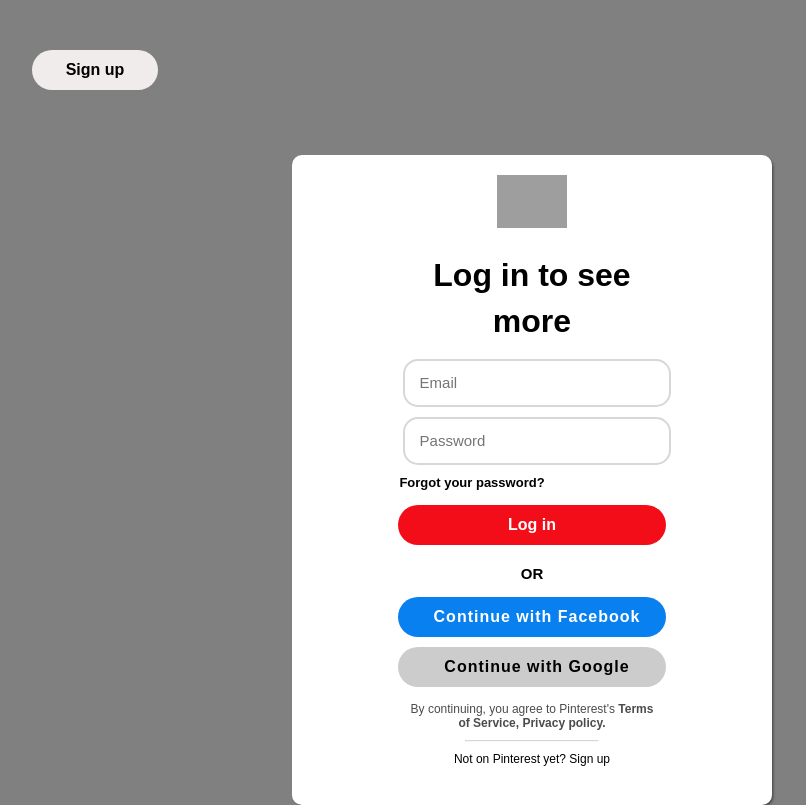
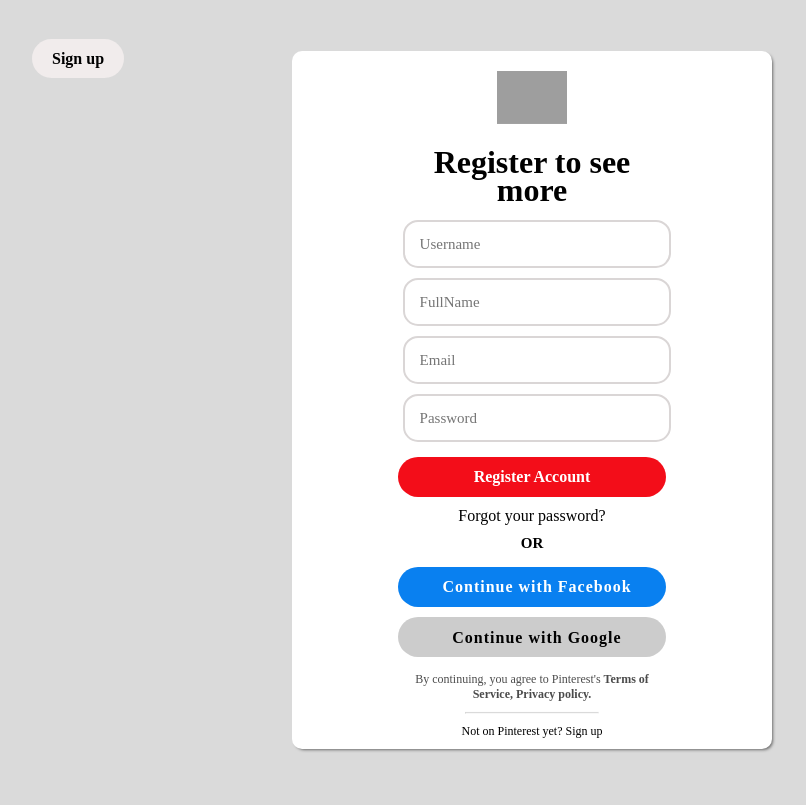
Before and after one commit to Diwaskarki96/Pinterest_Clone, a Node server app: page / in a window 1280 px wide. Shown: the whole page, without its empty margins (108-914 px from the left). After the commit the page ends 752 px from the top, so only its background shows below. Run offline with Node 20, Linux system fonts and the light colour scheme; some libraries are stand-ins or nearby versions; grey boxes are pictures that could not be loaded.

Commit message:
improve html and css

```diff
--- a/public/css/style.css
+++ b/public/css/style.css
@@ -3,32 +3,27 @@
         margin: 0;
         padding: 0;
         box-sizing: border-box;
+        font-family: "Gilroy";
       }
       body {
-        background-color: gray;
-        font-family: Arial, Helvetica, sans-serif;
+        background-color: #dadada;
+
       }
       .container {
         background-color: white;
         width: 480px;
-        height: 650px;
+       min-height:  650px;
         position: absolute;
         margin: auto;
-        top: 20%;
-        left: 0;
-        bottom: 0;
-        right: 0;
+        top: 50%;
+        left: 50%;
+        transform: translate(-50%,-50%);
         border-radius: 10px;
         box-shadow: 2px 2px 3px -1px rgba(0, 0, 0, 0.5);
       }
       .content {
         width: 56%;
-        position: absolute;
         margin: auto;
-        left: 0;
-        right: 0;
-        top: 0;
-        bottom: 0;
         text-align: center;
       }
 
@@ -42,7 +37,7 @@
         font-weight: 700;
         margin-top: 40px;
         margin-bottom: 10px;
-        line-height: 46px;
+        line-height: .9;
       }
       .detail {
         width: 100%;
@@ -141,6 +136,8 @@
         margin-left: 25%;
       }
       .upbtn {
+        text-decoration: none;
+        color: black;
         position: relative;
         top: 50px;
         left: 140px;
@@ -148,7 +145,11 @@
         font-weight: 700;
         text-align: center;
         width: 126px;
-        padding: 11px 0px;
+        padding: 11px 20px;
         background-color: rgb(241, 236, 236);
         border-radius: 20px;
       }
+   .forgot{
+    text-decoration: none;
+    color: black;
+   }
--- a/routes/index.js
+++ b/routes/index.js
@@ -8,7 +8,7 @@ isLoggedIn = (req, res, next) => {
   if (req.isAuthenticated()) return next();
   res.redirect("/");
 };
-passport.authenticate(new localStrategy(userModel.authenticate()));
+passport.use(new localStrategy(userModel.authenticate()));
 
 router.get("/", (req, res, next) => {
   res.render("index");
@@ -18,10 +18,10 @@ router.get("/profile", isLoggedIn, (req, res, next) => {
 });
 
 router.post("/register", (req, res) => {
+  try {
     const userData = new userModel({
       username: req.body.username,
       email: req.body.email,
-
       fullName: req.body.fullName,
     });
     userModel.register(userData, req.body.password).then(() => {
@@ -29,6 +29,10 @@ router.post("/register", (req, res) => {
         res.redirect("/profile");
       });
     });
+  } catch (error) {
+    console.error("error ", error.message);
+    res.status(500).send("Internal Server Error");
+  }
 });
 
 router.post(
--- a/routes/users.js
+++ b/routes/users.js
@@ -16,7 +16,6 @@ const userSchema = new mongoose.Schema({
   },
   password: {
     type: String,
-    required: true,
   },
   fullName: {
     type: String,
--- a/views/index.ejs
+++ b/views/index.ejs
@@ -15,14 +15,37 @@
           alt="pin logo"
           class="img1"
         />
-        <p class="header">Log in to see more</p>
+        <p class="header">Register to see more</p>
+        <form action="/register" method="post">
+          <input
+            type="text"
+            name="username"
+            placeholder="Username"
+            class="detail"
+          /><br />
+          <input
+            type="text"
+            name="fullname"
+            placeholder="FullName"
+            class="detail"
+          /><br />
+          <input
+            type="email"
+            name="email"
+            placeholder="Email"
+            class="detail"
+          /><br />
+          <input
+            type="password"
+            name="password"
+            placeholder="Password"
+            class="detail"
+          /><br />
+          <input type="submit" class="btn int" value="Register Account" /><br />
+        </form>
 
-        <input type="email" placeholder="Email" class="detail" /><br />
-        <input type="password" placeholder="Password" class="detail" />
+        <a href="/forgot" class="forgot"> Forgot your password?</a>
 
-        <h4>Forgot your password?</h4>
-
-        <button class="btn int">Log in</button>
         <p class="or">OR</p>
         <button class="btn fbk">
           <i
@@ -49,6 +72,6 @@
         </footer>
       </div>
     </div>
-    <div class="upbtn">Sign up</div>
+    <a href="" class="upbtn">Sign up</a>
   </body>
 </html>
```
Lines whose indentation alone changed are shown as unchanged.
